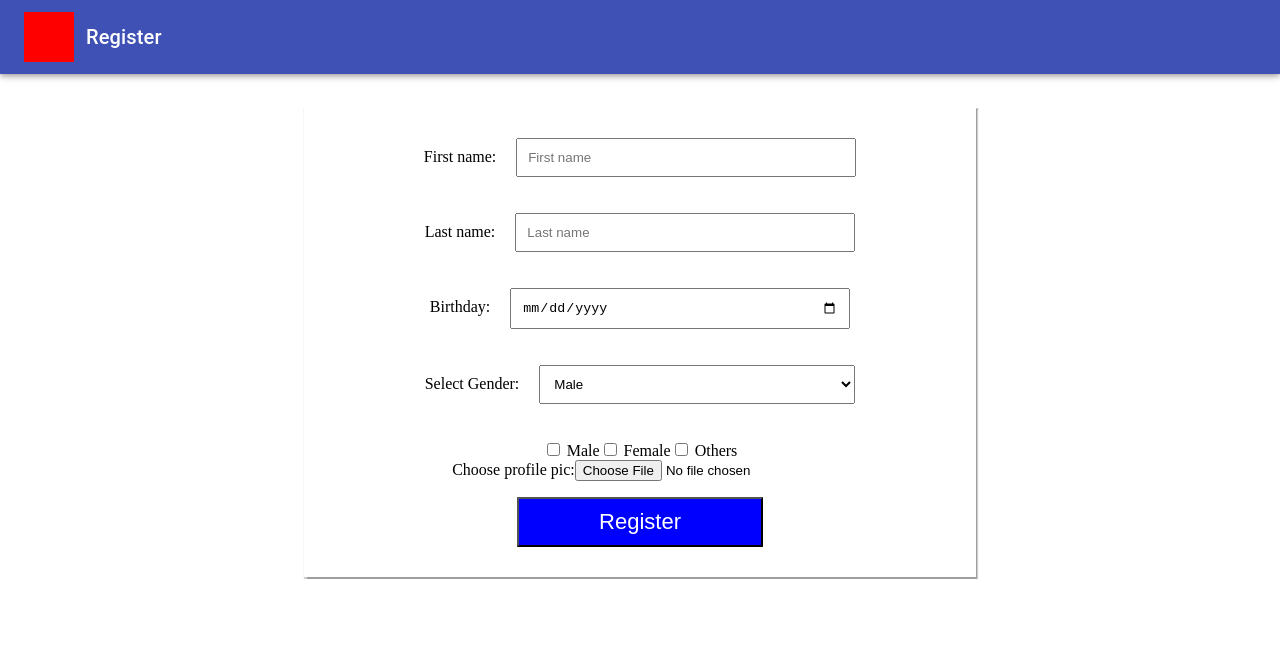
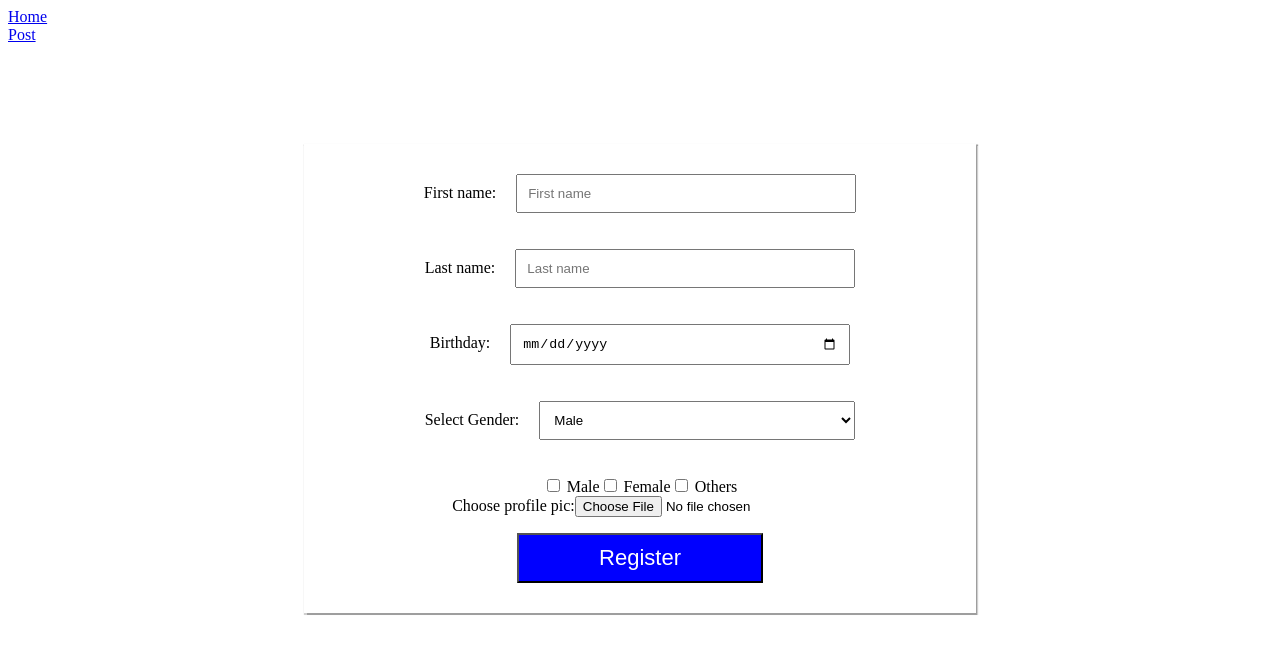
Before and after one commit to nikeshshetye/react-sample-structure, a React (Create React App) app: page / in a window 1280 px wide. Shown: the top 654 px of the page. Built offline with nearby package versions, Linux system fonts and the light colour scheme.

Commit message:
small changes ,commented appbar

```diff
--- a/src/pages/Home/index.js
+++ b/src/pages/Home/index.js
@@ -69,7 +69,7 @@ class Home extends React.Component {
       // const [open, setOpen] = React.useState(false);
       return (
          <div className="main" style={styles.containerStyle}>
-            <AppBar
+            {/* <AppBar
                position="fixed"
             >
                <Toolbar>
@@ -79,14 +79,13 @@ class Home extends React.Component {
                      onClick={this.handleDrawerOpen}
                      edge="start"
                   >
-                     {/* <MenuIcon /> */}
                      <view style={{ width: 50, height: 50, backgroundColor: 'red' }} />
                   </IconButton>
                   <Typography variant="h6" noWrap>
                      Register
                   </Typography>
                </Toolbar>
-            </AppBar>
+            </AppBar> */}
 
             <Drawer
                variant="persistent"
--- a/src/pages/index.js
+++ b/src/pages/index.js
@@ -1,10 +1,11 @@
 import React, { Fragment, Component } from 'react';
 import { connect } from 'react-redux';
-import { Route, Switch } from 'react-router-dom';
+import { Route, Switch, Link } from 'react-router-dom';
 import { ToastContainer } from 'react-toastify';
 
 // import FullscreenLoader from 'fullscreenLoader';
 import Home from './Home';
+import Post from './Post';
 import { requestAppData } from '../actions/actionCreators';
 
 class App extends Component {
@@ -18,8 +19,13 @@ class App extends Component {
     render() {
         return (
             <Fragment>
+                <div>
+                  <div><Link to="/">Home</Link></div>
+                  <div><Link to="/Post">Post</Link></div>
+               </div>
                 <Switch>
                     <Route exact path="/" component={Home} />
+                    <Route exact path="/Post" component={Post} />
                 </Switch>
                 {/*
                     // Toast Documentation
```
